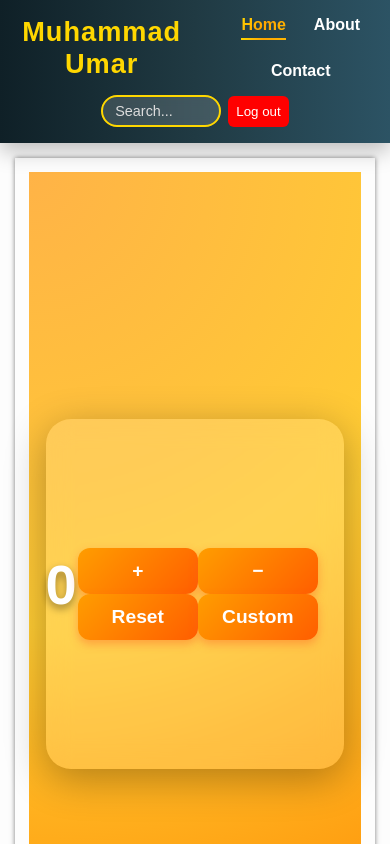
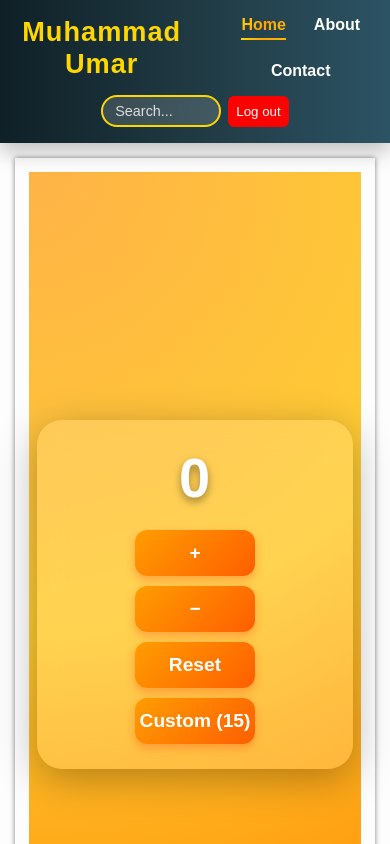
Before and after one commit to muhammadumar-codes/React-concept, a React (Vite) app: page / in a window 390 px wide. Shown: the top 844 px of the page. Built offline with nearby package versions, Linux system fonts and the light colour scheme.

Commit message:
update the css

```diff
--- a/src/components/Button/Button.css
+++ b/src/components/Button/Button.css
@@ -11,3 +11,13 @@
   box-shadow: 0 4px 10px rgba(255, 87, 34, 0.4);
   transition: all 0.25s ease;
 }
+
+.btn:hover {
+  background: linear-gradient(135deg, #ffb400, #ff3d00);
+  transform: scale(1.07);
+  box-shadow: 0 6px 15px rgba(255, 87, 34, 0.6);
+}
+
+.btn:active {
+  transform: scale(0.95);
+}
--- a/src/pages/About/About.jsx
+++ b/src/pages/About/About.jsx
@@ -1,7 +1,9 @@
 
 
 import { CounterContext } from "../../context/CounterContext/CounterContext";
-import { use, useContext } from "react";
+import {  useContext } from "react";
+
+import Button from "../../components/Button/Button";
 
 // custom hook
 import useFetch from "../../hooks/useFetch/useFetch";
@@ -18,10 +20,10 @@ export default function About() {
     <div className="super-container">
       <div className="container">
         <div className="counter-display">{state.count}</div>
-        <div className="button-group">
-          <button onClick={() => dispatch({ type: "INCREMENT" })}>+</button>
-          <button onClick={() => dispatch({ type: "DECREMENT" })}>−</button>
-          <button onClick={() => dispatch({ type: "RESET" })}>Reset</button>
+        <div className="Button-group">
+          <Button  className="btn"onClick={() => dispatch({ type: "INCREMENT" })}>+</Button>
+          <Button  className="btn"onClick={() => dispatch({ type: "DECREMENT" })}>−</Button>
+          <Button className="btn" onClick={() => dispatch({ type: "RESET" })}>Reset</Button>
         </div>
       </div>
     </div>
--- a/src/pages/Home/Home.css
+++ b/src/pages/Home/Home.css
@@ -1,34 +1,38 @@
-/* Reset */
+/* 🔹 Global Reset */
 * {
   margin: 0;
   padding: 0;
   box-sizing: border-box;
 }
 
-/* Page layout */
+/* 🔹 Super Container (full page background) */
 .super-container {
   display: flex;
+  flex-direction: column;
   justify-content: center;
   align-items: center;
   height: 100vh;
   background: radial-gradient(circle at top left, #ffb347, #ffcc33, #ff8800);
   font-family: 'Poppins', sans-serif;
+  color: white;
+  text-align: center;
 }
 
-/* Counter container */
+/* 🔹 Counter Container */
 .counter-container {
   display: flex;
+  flex-direction: column;
   justify-content: space-around;
   align-items: center;
   width: 90%;
-  max-width: 500px;
+  max-width: 400px;
   height: 350px;
   background: rgba(255, 255, 255, 0.15);
   backdrop-filter: blur(12px);
   border-radius: 25px;
   box-shadow: 0 10px 40px rgba(0, 0, 0, 0.3);
-  color: white;
   transition: all 0.3s ease;
+  padding: 25px;
 }
 
 .counter-container:hover {
@@ -36,36 +40,28 @@
   box-shadow: 0 15px 50px rgba(0, 0, 0, 0.4);
 }
 
-/* Display area */
+/* 🔹 Counter Display */
 .counter-display {
   font-size: 5rem;
   font-weight: 700;
   letter-spacing: 1px;
   text-shadow: 0 4px 8px rgba(0, 0, 0, 0.4);
+  margin-bottom: 25px;
   transition: transform 0.2s ease;
 }
 
-/* Buttons */
-.button-group {
+/* 🔹 Button Group */
+.Button-group {
   display: flex;
-  flex-direction: column;
+  flex-wrap: wrap;
+  justify-content: center;
   gap: 15px;
 }
 
-.button-group button:hover {
-  background: linear-gradient(135deg, #ffb400, #ff3d00);
-  transform: scale(1.07);
-  box-shadow: 0 6px 15px rgba(255, 87, 34, 0.6);
-}
-
-.button-group button:active {
-  transform: scale(0.95);
-}
-
-/* Responsive design */
+/* 🔹 Responsive Design */
 @media (max-width: 600px) {
-  .container {
-    flex-direction: column;
+  .counter-container {
+    width: 95%;
     height: auto;
     padding: 25px;
   }
@@ -75,13 +71,12 @@
     margin-bottom: 20px;
   }
 
-  .button-group {
-    flex-direction: row;
+  .Button-group {
+    flex-direction: column;
     gap: 10px;
   }
 
-  .button-group button {
-    width: 100px;
-    padding: 10px;
+  .btn {
+    width: 100%;
   }
 }
--- a/src/pages/Home/Home.jsx
+++ b/src/pages/Home/Home.jsx
@@ -1,28 +1,51 @@
-// Home.jsx
+// src/pages/Home/Home.jsx
 import "./Home.css";
 import { CounterContext } from "../../context/CounterContext/CounterContext";
 import { useContext } from "react";
-// type
 import { type } from "../../context/CounterContext/CounterContext";
-
-// Button
 import Button from "../../components/Button/Button";
 
-// home page
 export default function Home() {
   const { state, dispatch } = useContext(CounterContext);
 
-
   return (
     <div className="super-container">
-        <h4>{type.name}</h4>
+
+      {state.name && <h5>User: {state.name}</h5>}
+
       <div className="counter-container">
         <div className="counter-display">{state.count}</div>
+
         <div className="Button-group">
-          <Button  className="btn" onClick={() => dispatch({ type: type.increment ,names:"Muhammad  Umar" })}>+</Button>
-          <Button className="btn" onClick={() => dispatch({ type: type.decrement })}>−</Button>
-          <Button  className="btn"onClick={() => dispatch({ type:type.reset })}>Reset</Button>
-          <Button  className="btn"onClick={() => dispatch({ type:type.custom ,payload:15 })}>Custom</Button>
+          <Button
+            className="btn"
+            onClick={() =>
+              dispatch({ type: type.increment, payload: "Muhammad Umar" })
+            }
+          >
+            +
+          </Button>
+
+          <Button
+            className="btn"
+            onClick={() => dispatch({ type: type.decrement })}
+          >
+            −
+          </Button>
+
+          <Button
+            className="btn"
+            onClick={() => dispatch({ type: type.reset })}
+          >
+            Reset
+          </Button>
+
+          <Button
+            className="btn"
+            onClick={() => dispatch({ type: type.custom, payload: 15 })}
+          >
+            Custom (15)
+          </Button>
         </div>
       </div>
     </div>
```
